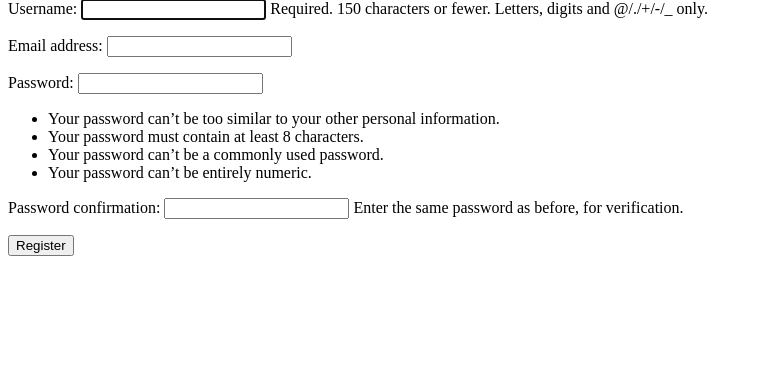
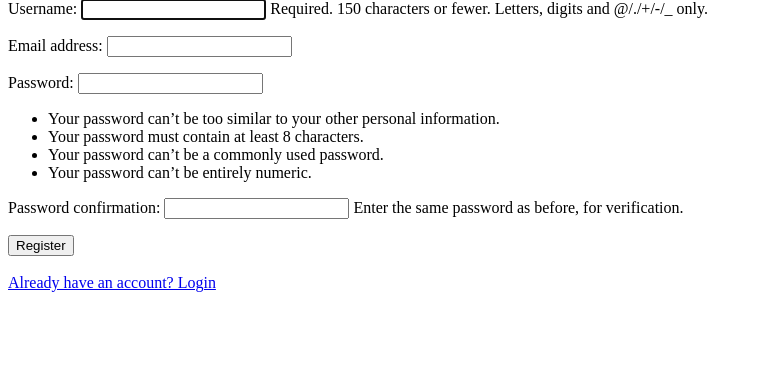
Before and after one commit to freboy1/Blog, a Django app: page /user/register/ in a window 1280 px wide. Shown: the part 67-436 px from the top of the page, without its empty margins (0-762 px from the left). Run offline with Django 4.2, Linux system fonts and the light colour scheme.

Commit message:
Add link for login in 'register.html'

```diff
--- a/user/templates/user/register.html
+++ b/user/templates/user/register.html
@@ -4,4 +4,6 @@
     {% csrf_token %}
     {{form.as_p}}
     <input type="submit" value="Register">
+    <br> <br>
+    <a href="{% url "login" %}">Already have an account? Login</a>
 </form>
```
